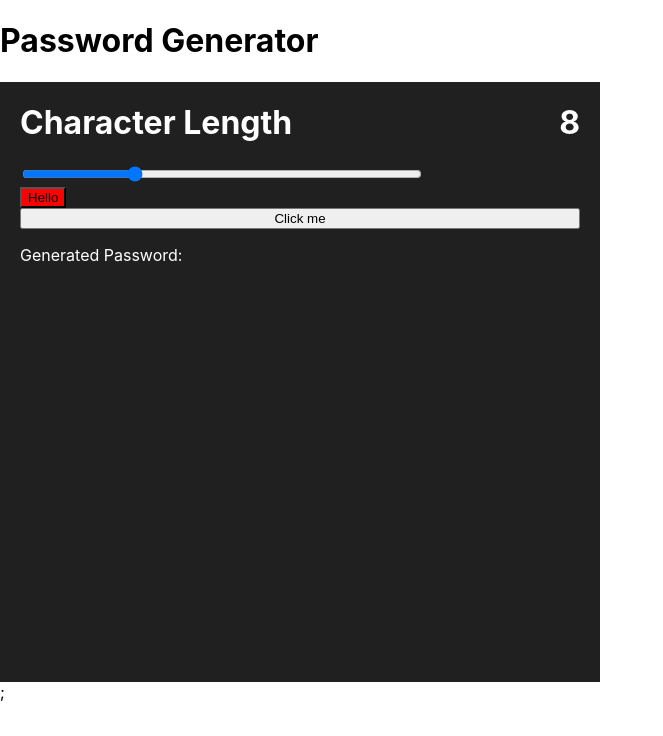
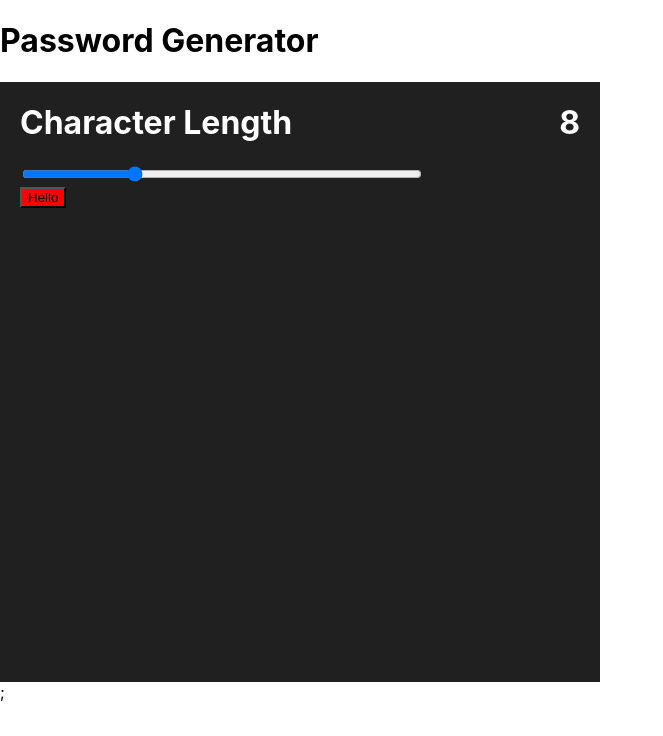
Before and after one commit to Zakariyya98/PasswordGenerator, a React (Create React App) app: page / in a window 1280 px wide. Shown: the top 736 px of the page, without its empty margins (0-663 px from the left). Built offline with nearby package versions, Linux system fonts and the light colour scheme.

Commit message:
CharacterLength.jsx: remove: removed all generatePassword logic + the button

```diff
--- a/src/components/CharacterLength/CharacterLength.jsx
+++ b/src/components/CharacterLength/CharacterLength.jsx
@@ -4,26 +4,6 @@ import GenerateButton from "../GenerateButton";
 
 const CharacterLength = () => {
   const [rangeValue, setRangeValue] = useState(8);
-  const [generatedPassword, setGeneratedPassword] = useState("");
-
-  const Allowed = {
-    Lowers: "qwertyuiopasdfghjklzxcvbnm",
-    Numbers: "1234567890",
-  };
-
-  const getRandomCharFromString = (str) =>
-    str.charAt(Math.floor(Math.random() * str.length));
-
-  const generatePassword = (length) => {
-    let pwd = "";
-    // Could do a switch case here where the value of ticked boxes
-    // can generate the required combinations.
-    pwd += getRandomCharFromString(Allowed.Lowers);
-    pwd += getRandomCharFromString(Allowed.Numbers);
-    for (let i = pwd.length; i < length; i++)
-      pwd += getRandomCharFromString(Object.values(Allowed).join(""));
-    setGeneratedPassword(pwd);
-  };
 
   return (
     <div className="char-length__container">
@@ -45,8 +25,6 @@ const CharacterLength = () => {
         />
       </div>
       <GenerateButton />
-      <button onClick={() => generatePassword(rangeValue)}>Click me</button>
-      <p>Generated Password: {generatedPassword}</p>
     </div>
   );
 };
```
